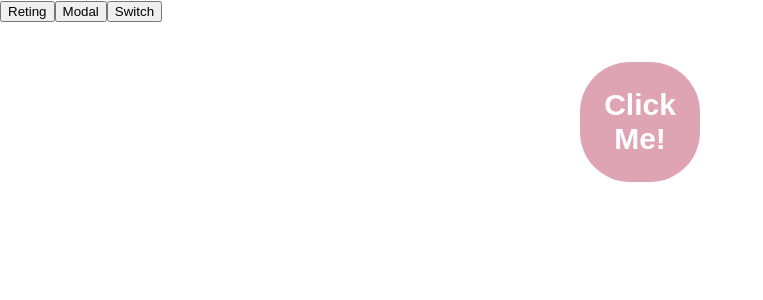
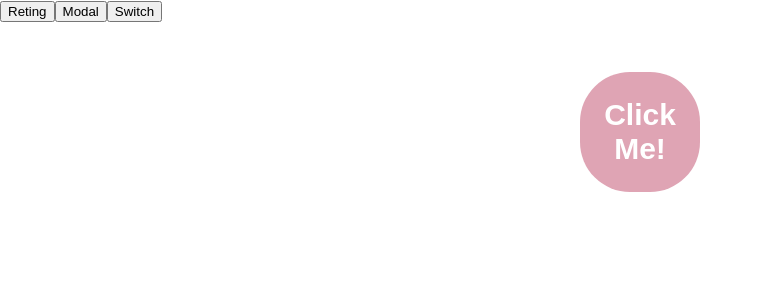
Before and after one commit to limdumb/React-Study, a React (Create React App) app: page /tab in a window 1280 px wide. Both pictures are taken after a click on the button "Modal". Shown: the top 300 px of the page, without its empty margins (0-763 px from the left). Built offline with nearby package versions, Linux system fonts and the light colour scheme.

Commit message:
Components 위치 시작

```diff
--- a/src/Components/Modal.jsx
+++ b/src/Components/Modal.jsx
@@ -33,8 +33,8 @@ export default function Modal() {
         color: 'white',
         fontSize: 30,
         fontWeight: "bold",
-        marginTop: 40,
-        cursor:"pointer"
+        cursor:"pointer",
+        marginTop:50
       }} onClick={togglePopup}>Click Me!</button>
       <div
         className={showModal ? "backDisplay" : ""}
```
